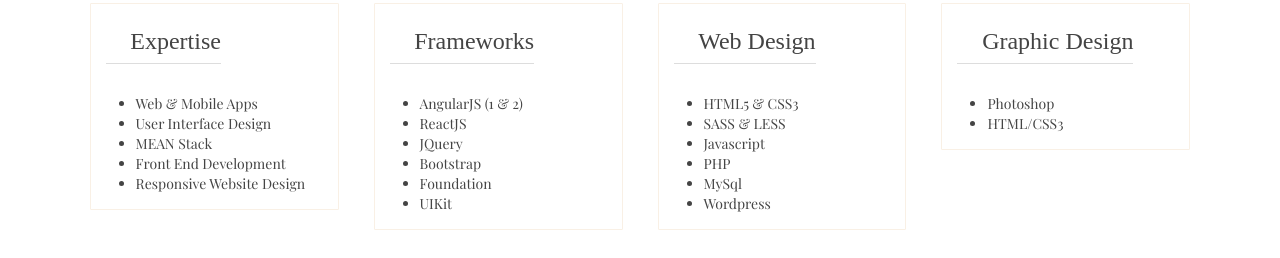
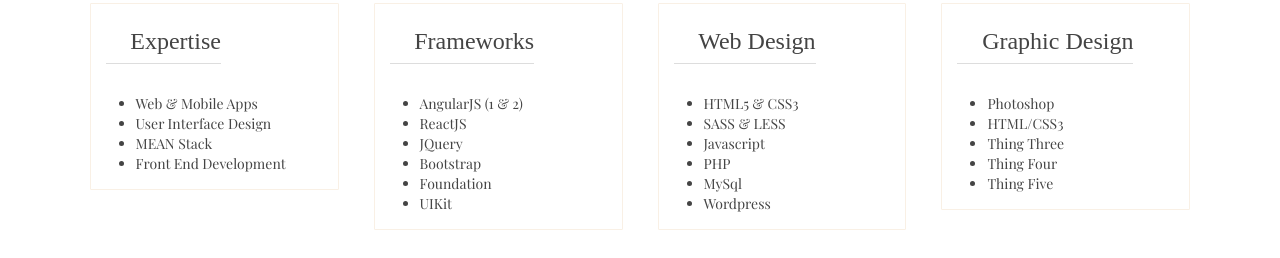
Before and after one commit to dominiqueh/portfolioSite, a website: page public/index.html in a window 1280 px wide. Shown: the part 1371-1629 px from the top of the page. Drawn offline with nearby package versions, Linux system fonts and the light colour scheme.

Commit message:
tweaks to expertise

```diff
--- a/public/index.html
+++ b/public/index.html
@@ -115,7 +115,6 @@
                         <li>User Interface Design</li>
                         <li>MEAN Stack</li>
                         <li>Front End Development</li>
-                        <li>Responsive Website Design</li>
                       </ul>
                     </div>
                   </div>
@@ -151,7 +150,9 @@
                       <ul>
                         <li>Photoshop</li>
                         <li>HTML/CSS3</li>
-
+                        <li>Thing Three</li>
+                        <li>Thing Four</li>
+                        <li>Thing Five</li>
                       </ul>
                     </div>
                   </div>
```
